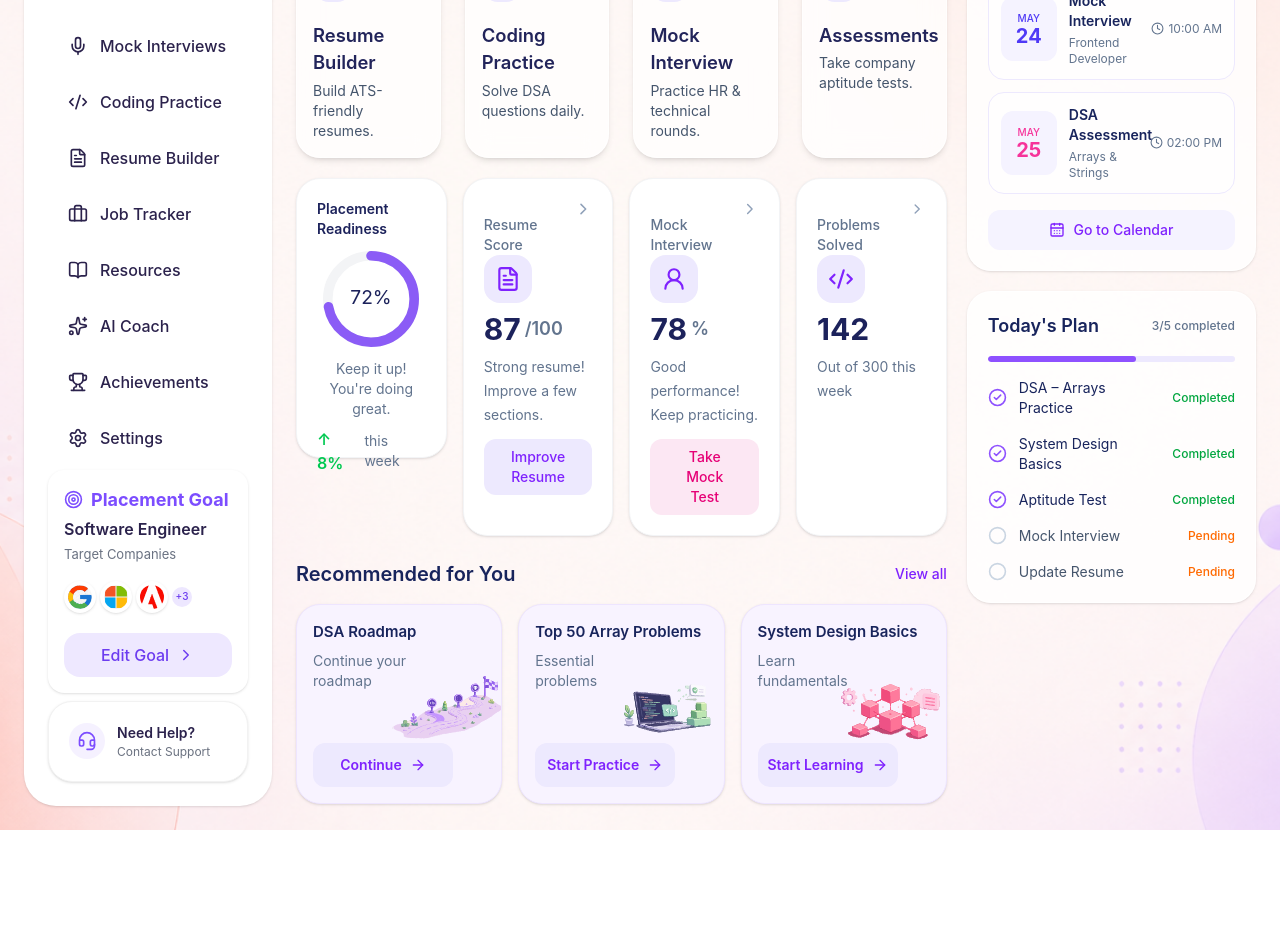
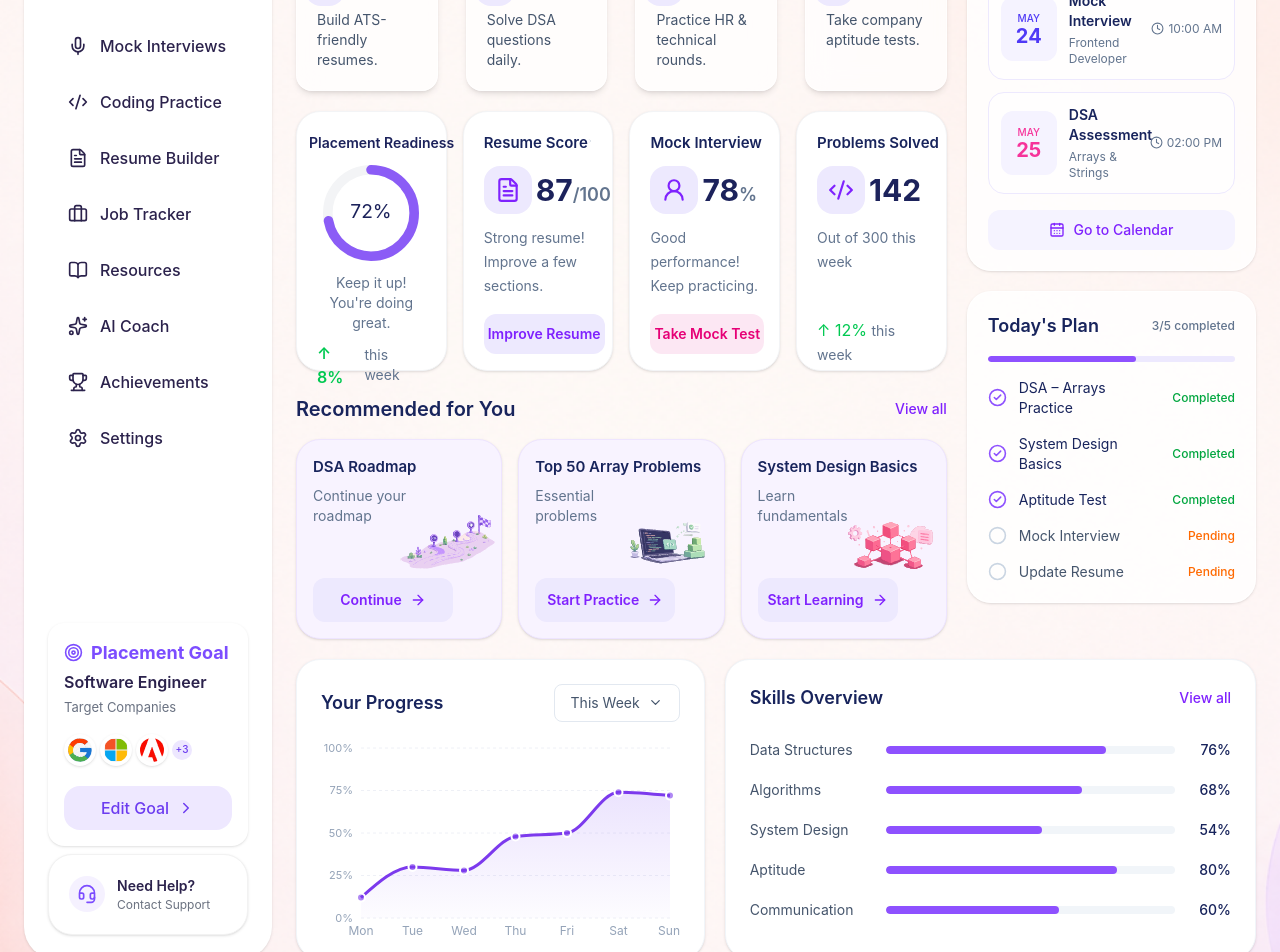
Before and after one commit to ananyavisen/Placiq, a React (Vite) app in the folder frontend/: page / in a window 1280 px wide. Shown: the part 320-1272 px from the top of the page. Before the commit the page ends 1150 px from the top, so only its background shows below. Built offline with nearby package versions, Linux system fonts and the light colour scheme.

Commit message:
Improve dashboard layout and stats

```diff
--- a/frontend/package.json
+++ b/frontend/package.json
@@ -15,6 +15,7 @@
     "react": "^19.2.8",
     "react-circular-progressbar": "^2.2.0",
     "react-dom": "^19.2.8",
+    "recharts": "^3.10.1",
     "tailwindcss": "^4.3.3"
   },
   "devDependencies": {
--- a/frontend/src/Components/Dashboard/ActionCard.jsx
+++ b/frontend/src/Components/Dashboard/ActionCard.jsx
@@ -11,8 +11,8 @@ export default function ActionCard({
         bg-white/70
         backdrop-blur-md
         border border-white/60
-        rounded-3xl
-        p-4
+        rounded-2xl
+        p-5
         shadow-md
         hover:shadow-xl
         hover:border-violet-200
@@ -23,8 +23,8 @@ export default function ActionCard({
         cursor-pointer
       "
     >
-      <div className="flex items-start justify-between">
-        <div className="w-10 h-10 rounded-2xl bg-violet-100 flex items-center justify-center text-violet-600">
+      {/* <div className="flex items-start justify-between">
+        <div className="w-11 h-11 rounded-2xl bg-violet-100 flex items-center justify-center text-violet-600">
           {icon}
         </div>
 
@@ -36,10 +36,24 @@ export default function ActionCard({
         />
       </div>
 
-      <h3 className="mt-5 text-[1.15rem] font-semibold font-semibold text-[#22245A]">
+      <h3 className="mt-5 text-[1.15rem] font-semibold text-[#22245A]">
         {title}
-      </h3>
+      </h3> */}
+      <div className="flex items-center justify-between">
+        <div className="flex items-center gap-3">
+           <div className="-ml-3 w-10 h-10 rounded-2xl bg-violet-100 flex items-center justify-center text-violet-600 shrink-0">
+            {icon}
+           </div>
+           <h3 className="-ml-2 text-[1rem] font-semibold text-[#22245A] whitespace-nowrap">
+            {title}
+           </h3>
+        </div>
 
+        <ChevronRight
+          size={16}
+          className="text-slate-400 transition group-hover:translate-x-1 shrink-0"
+         />
+</div>
       <p className="mt-1 text-sm text-slate-600 leading-5">
         {description}
       </p>
--- a/frontend/src/Components/Dashboard/Dashboard.jsx
+++ b/frontend/src/Components/Dashboard/Dashboard.jsx
@@ -5,6 +5,8 @@ import StatsGrid from "./StatsGrid";
 import QuickActions from "./QuickActions";
 import Schedule from "./Schedule";
 import Recommendations from "./Recommendations";
+import ProgressChart from "./ProgressChart";
+import SkillsOverview from "./SkillsOverview";
 
 import bg from "../../assets/bg.png";
 
@@ -26,9 +28,9 @@ export default function Dashboard() {
 
            {/* Left section */}
           <div className="space-y-5">
-          <QuickActions />
-          <StatsGrid />
-          <Recommendations />
+              <QuickActions />
+              <StatsGrid />
+              <Recommendations />
           </div>
 
            {/* Right section */}
@@ -37,6 +39,11 @@ export default function Dashboard() {
            <Schedule />
         </div>
       </div>
+     {/* Bottom section */}
+      <div className="grid grid-cols-1 lg:grid-cols-[1fr_1.3fr] gap-5 mt-5">
+             <ProgressChart />
+             <SkillsOverview />
+        </div>
         </div>
       </div>
     </div>
--- a/frontend/src/Components/Dashboard/PlacementReadiness.jsx
+++ b/frontend/src/Components/Dashboard/PlacementReadiness.jsx
@@ -8,9 +8,9 @@ const PlacementReadiness = () => {
   const value = 72;
 
   return (
-    <div className="bg-white rounded-3xl p-5 h-[280px] shadow-sm border border-gray-100 hover:shadow-lg transition-all">
+    <div className="bg-white rounded-3xl p-5 h-[260px] shadow-sm border border-gray-100 hover:shadow-lg transition-all">
 
-      <h3 className="text-sm font-semibold text-[#1C225B]">
+      <h3 className="-translate-x-2 text-[14px] font-semibold text-[#1C225B] whitespace-nowrap">
         Placement Readiness
       </h3>
 
--- a/frontend/src/Components/Dashboard/ProgressChart.jsx
+++ b/frontend/src/Components/Dashboard/ProgressChart.jsx
@@ -0,0 +1,103 @@
+import {
+  ResponsiveContainer,
+  AreaChart,
+  Area,
+  XAxis,
+  YAxis,
+  CartesianGrid,
+  Tooltip,
+} from "recharts";
+import { ChevronDown } from "lucide-react";
+
+export default function ProgressChart() {
+  const data = [
+    { day: "Mon", value: 12 },
+    { day: "Tue", value: 30 },
+    { day: "Wed", value: 28 },
+    { day: "Thu", value: 48 },
+    { day: "Fri", value: 50 },
+    { day: "Sat", value: 74 },
+    { day: "Sun", value: 72 },
+  ];
+
+  return (
+    <div className="bg-white rounded-3xl border border-slate-100 shadow-sm p-6 h-[300px]">
+
+      {/* Header */}
+      <div className="flex items-center justify-between mb-4">
+        <h2 className="text-lg font-semibold text-[#18245c]">
+          Your Progress
+        </h2>
+
+        <button className="flex items-center gap-2 px-4 py-2 rounded-lg border border-slate-200 text-sm text-slate-600 bg-white hover:bg-slate-50 transition">
+          This Week
+          <ChevronDown size={15} />
+        </button>
+      </div>
+
+      {/* Chart */}
+      <div className="w-full h-[210px]">
+        <ResponsiveContainer width="100%" height="100%">
+          <AreaChart
+            data={data}
+            margin={{ top: 10, right: 10, left: -20, bottom: 0 }}
+          >
+            <defs>
+              <linearGradient id="progressGradient" x1="0" y1="0" x2="0" y2="1">
+                <stop offset="0%" stopColor="#8B5CF6" stopOpacity={0.28} />
+                <stop offset="100%" stopColor="#8B5CF6" stopOpacity={0.03} />
+              </linearGradient>
+            </defs>
+
+            <CartesianGrid
+              vertical={false}
+              stroke="#EEF0F6"
+              strokeDasharray="3 3"
+            />
+
+            <XAxis
+              dataKey="day"
+              axisLine={false}
+              tickLine={false}
+              tick={{ fill: "#94A3B8", fontSize: 12 }}
+            />
+
+            <YAxis
+              domain={[0, 100]}
+              ticks={[0, 25, 50, 75, 100]}
+              axisLine={false}
+              tickLine={false}
+              tick={{ fill: "#94A3B8", fontSize: 11 }}
+              tickFormatter={(value) => `${value}%`}
+            />
+
+            <Tooltip
+              cursor={{ stroke: "#DDD6FE", strokeDasharray: "4 4" }}
+              formatter={(value) => [`${value}%`, "Progress"]}
+            />
+
+            <Area
+              type="monotone"
+              dataKey="value"
+              stroke="#7C3AED"
+              strokeWidth={3}
+              fill="url(#progressGradient)"
+              dot={{
+                r: 4,
+                fill: "#7C3AED",
+                stroke: "#FFFFFF",
+                strokeWidth: 2,
+              }}
+              activeDot={{
+                r: 6,
+                fill: "#7C3AED",
+                stroke: "#FFFFFF",
+                strokeWidth: 2,
+              }}
+            />
+          </AreaChart>
+        </ResponsiveContainer>
+      </div>
+    </div>
+  );
+}
--- a/frontend/src/Components/Dashboard/QuickActions.jsx
+++ b/frontend/src/Components/Dashboard/QuickActions.jsx
@@ -9,29 +9,29 @@ import ActionCard from "./ActionCard";
 
 export default function QuickActions() {
   return (
-    <div className="mt-8 grid grid-cols-4 gap-6">
+    <div className="mt-8 grid grid-cols-4 gap-7">
 
       <ActionCard
-        icon={<FileText size={24} />}
-        title="Resume Builder"
+        icon={<FileText size={22} />}
+        title="Resume"
         description="Build ATS-friendly resumes."
       />
 
       <ActionCard
-        icon={<Code2 size={24} />}
-        title="Coding Practice"
+        icon={<Code2 size={22} />}
+        title="Coding"
         description="Solve DSA questions daily."
       />
 
       <ActionCard
-        icon={<Mic size={24} />}
-        title="Mock Interview"
+        icon={<Mic size={22} />}
+        title="Interview"
         description="Practice HR & technical rounds."
       />
 
       <ActionCard
-        icon={<ClipboardCheck size={24} />}
-        title="Assessments"
+        icon={<ClipboardCheck size={22} />}
+        title="Tests"
         description="Take company aptitude tests."
       />
 
--- a/frontend/src/Components/Dashboard/Recommendations.jsx
+++ b/frontend/src/Components/Dashboard/Recommendations.jsx
@@ -105,7 +105,7 @@ export default function Recommendations() {
         <img
         src={item.image}
         alt={item.title}
-        className="w-40 h-40 object-contain scale-[1.75] "
+        className="w-40 h-40 object-contain scale-150 "
          />
    </div>
    </div>
--- a/frontend/src/Components/Dashboard/SkillsOverview.jsx
+++ b/frontend/src/Components/Dashboard/SkillsOverview.jsx
@@ -0,0 +1,51 @@
+export default function SkillsOverview() {
+  const skills = [
+    { name: "Data Structures", score: 76 },
+    { name: "Algorithms", score: 68 },
+    { name: "System Design", score: 54 },
+    { name: "Aptitude", score: 80 },
+    { name: "Communication", score: 60 },
+  ];
+
+  return (
+    <div className="bg-white rounded-3xl border border-slate-100 shadow-sm p-6 h-[300px]">
+
+      <div className="flex items-center justify-between mb-7">
+        <h2 className="text-lg font-semibold text-[#18245c]">
+          Skills Overview
+        </h2>
+
+        <button className="text-sm font-medium text-violet-600 hover:text-violet-700">
+          View all
+        </button>
+      </div>
+
+      <div className="space-y-5">
+        {skills.map((skill) => (
+          <div
+            key={skill.name}
+            className="flex items-center gap-4"
+          >
+            {/* Skill name */}
+            <span className="w-[120px] shrink-0 text-sm text-slate-600">
+              {skill.name}
+            </span>
+
+            {/* Progress bar */}
+            <div className="flex-1 h-2 bg-slate-100 rounded-full overflow-hidden">
+              <div
+                className="h-full bg-violet-500 rounded-full"
+                style={{ width: `${skill.score}%` }}
+              />
+            </div>
+
+            {/* Percentage */}
+            <span className="w-10 text-right text-sm font-medium text-[#18245c]">
+              {skill.score}%
+            </span>
+          </div>
+        ))}
+      </div>
+    </div>
+  );
+}
--- a/frontend/src/Components/Dashboard/StatCard.jsx
+++ b/frontend/src/Components/Dashboard/StatCard.jsx
@@ -1,3 +1,66 @@
+// import { ChevronRight } from "lucide-react";
+
+// const StatCard = ({
+//   icon,
+//   title,
+//   value,
+//   suffix = "",
+//   description,
+//   buttonText,
+//   buttonColor = "bg-violet-100 text-violet-600",
+// }) => {
+//   return (
+//     // <div className="bg-white rounded-3xl p-5 shadow-sm border border-gray-100 hover:shadow-lg transition-all duration-300 h-190px">
+//     <div className="bg-white rounded-3xl p-5 shadow-sm border border-gray-100 hover:shadow-lg transition-all duration-300 h-full min-h-[290px] flex flex-col">
+//       <div className="flex justify-between items-start">
+//          {/* <h3 className="mt-4 text-sm text-slate-500 font-medium">
+//         {title}
+//       </h3> */}
+//       <h3 className="text-[15px] font-semibold text-[#18245c] whitespace-nowrap">
+//         {title}
+//       </h3>
+
+
+//         <ChevronRight
+//           size={20}
+//           className="text-slate-400 cursor-pointer hover:text-violet-600"
+//         />
+//       </div>
+//       <div className="w-12 h-12 rounded-2xl bg-violet-100 flex items-center justify-center text-violet-600">
+//           {icon}
+//         </div>
+
+
+
+//       <div className="mt-2 flex items-end gap-1">
+//         <span className="text-3xl font-bold text-[#1C225B]">
+//           {value}
+//         </span>
+
+//         {suffix && (
+//           <span className="text-lg font-semibold text-slate-500 mb-1">
+//             {suffix}
+//           </span>
+//         )}
+//       </div>
+
+//       <p className="mt-2 text-sm text-slate-500 leading-6">
+//         {description}
+//       </p>
+
+//       {buttonText && (
+//         <button
+//           className={`mt-auto px-5 py-2 rounded-xl text-sm font-medium ${buttonColor}`}
+//         >
+//           {buttonText}
+//         </button>
+//       )}
+//     </div>
+//   );
+// };
+
+// export default StatCard;
+
 import { ChevronRight } from "lucide-react";
 
 const StatCard = ({
@@ -6,51 +69,65 @@ const StatCard = ({
   value,
   suffix = "",
   description,
+  extra,
   buttonText,
   buttonColor = "bg-violet-100 text-violet-600",
 }) => {
   return (
-    <div className="bg-white rounded-3xl p-5 shadow-sm border border-gray-100 hover:shadow-lg transition-all duration-300 h-190px">
+    <div className="bg-white rounded-3xl p-5 shadow-sm border border-gray-100 hover:shadow-lg transition-all duration-300 h-[260px]">
+
+      {/* Header */}
       <div className="flex justify-between items-start">
-         <h3 className="mt-4 text-sm text-slate-500 font-medium">
+        <h3 className="text-[15px] font-semibold text-[#18245c] whitespace-nowrap">
           {title}
         </h3>
 
-
         <ChevronRight
-          size={20}
+          size={18}
           className="text-slate-400 cursor-pointer hover:text-violet-600"
         />
       </div>
-      <div className="w-12 h-12 rounded-2xl bg-violet-100 flex items-center justify-center text-violet-600">
+
+      {/* Icon + Score */}
+      <div className="mt-3 flex items-center gap-3">
+
+        <div className="w-12 h-12 rounded-2xl bg-violet-100 flex items-center justify-center text-violet-600 shrink-0">
           {icon}
         </div>
 
-
-
-      <div className="mt-2 flex items-end gap-1">
+        <div className="-translate-x-2 flex items-baseline gap-0">
           <span className="text-3xl font-bold text-[#1C225B]">
             {value}
           </span>
 
           {suffix && (
-          <span className="text-lg font-semibold text-slate-500 mb-1">
+            <span className="text-lg font-semibold text-slate-500">
               {suffix}
             </span>
           )}
         </div>
 
-      <p className="mt-2 text-sm text-slate-500 leading-6">
+      </div>
+
+      {/* Description */}
+      <p className="mt-3 text-sm text-slate-500 leading-6">
         {description}
       </p>
-
+      {extra && (
+       <p className="mt-11 text-green-500 ...">
+          <span>↑ 12%</span>{" "}
+          <span className="text-sm text-slate-500">this week</span>
+      </p>
+      )}
+      {/* Button */}
       {buttonText && (
         <button
-          className={`mt-3 px-5 py-2 rounded-xl text-sm font-medium ${buttonColor}`}
+          className={`mt-4 self-start px-1 py-2.5 rounded-xl text-sm font-semibold whitespace-nowrap ${buttonColor} hover:opacity-90 transition-all`}
         >
           {buttonText}
         </button>
       )}
+
     </div>
   );
 };
--- a/frontend/src/Components/Dashboard/StatsGrid.jsx
+++ b/frontend/src/Components/Dashboard/StatsGrid.jsx
@@ -9,7 +9,7 @@ import StatCard from "./StatCard";
 
 const StatsGrid = () => {
   return (
-    <div className="grid grid-cols-4 gap-4 mt-5">
+    <div className="grid grid-cols-4 gap-4 mt-5 items-stretch">
 
       {/* Placement Readiness */}
       <PlacementReadiness />
@@ -38,6 +38,7 @@ const StatsGrid = () => {
         title="Problems Solved"
         value="142"
         description="Out of 300 this week"
+        extra="↑ 12% this week"
       />
 
     </div>
```
Also changed, not shown: 1 other file (tests, documents, lock files or other folders). Lines whose indentation alone changed are shown as unchanged.
